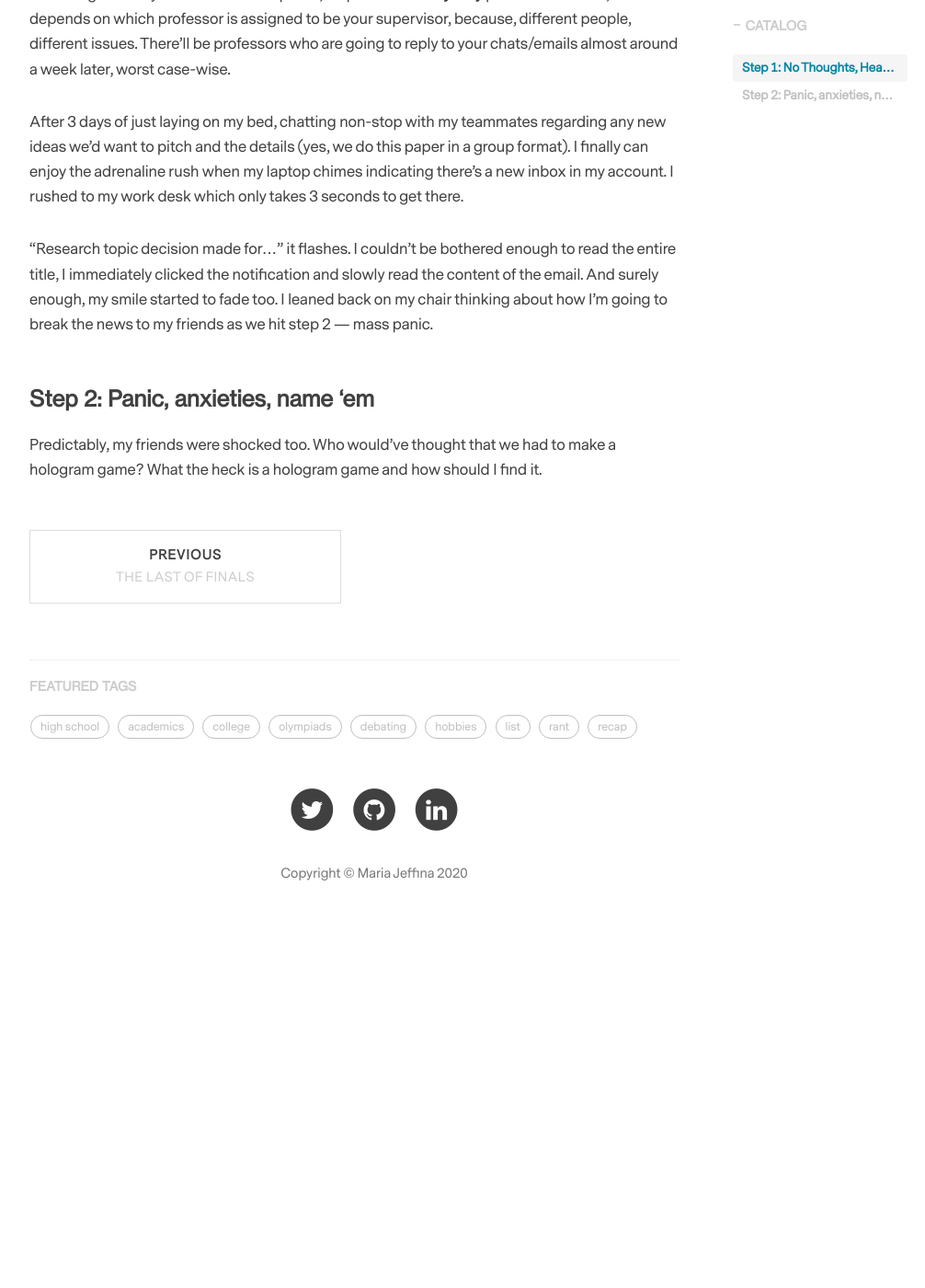
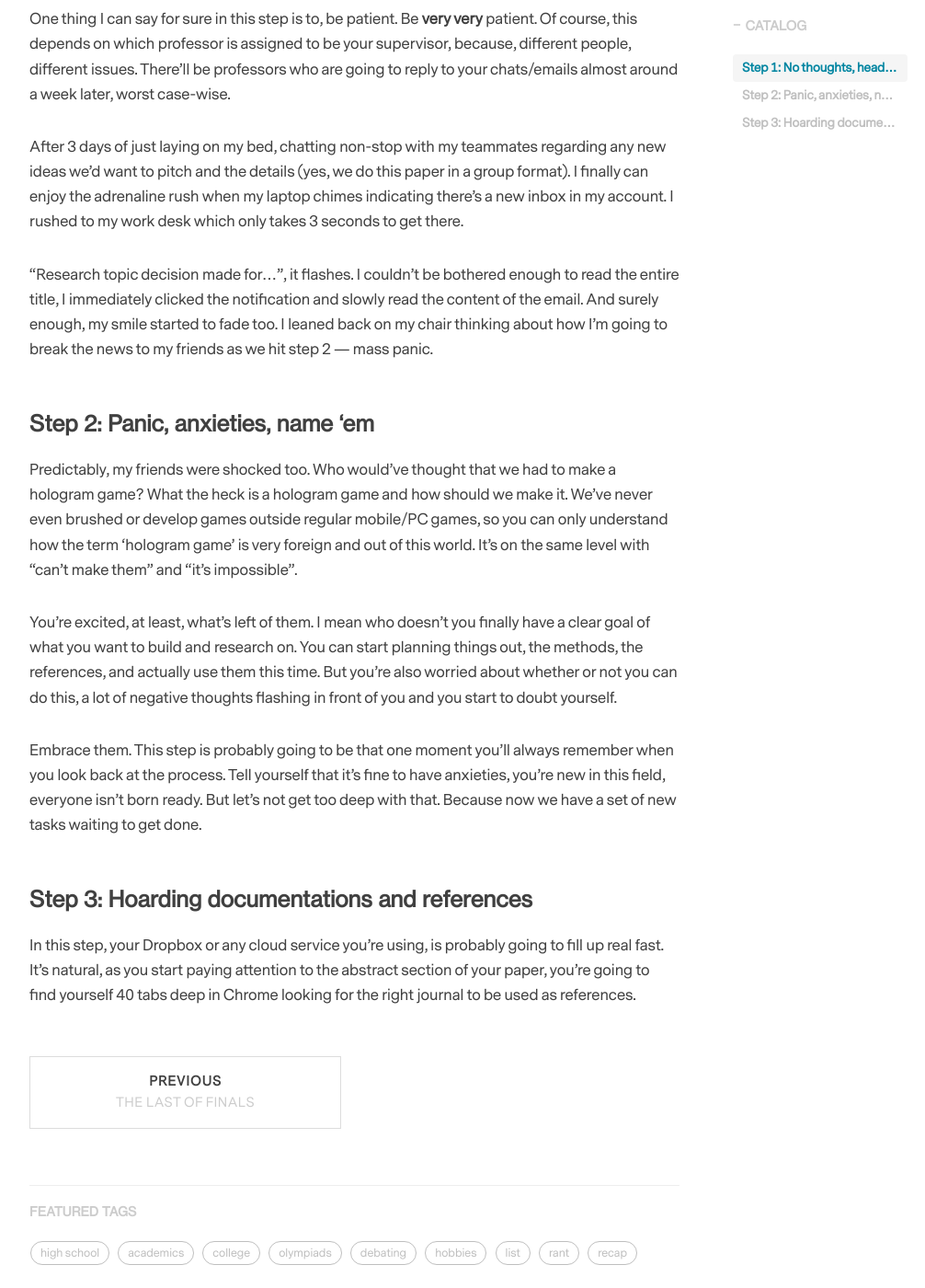
Before and after one commit to maiesey/maiesey.github.io, a Jekyll site: the page built from _posts/2020-04-15-on-my-way-to-become-a-researcher.markdown, in a window 1280 px wide and 1400 px high, scrolled down 1437 px. Shown: the whole window at 92% size, without its empty margins (233-1239 px from the left). Built offline with Jekyll 4.4.1, drawn with Linux system fonts in a browser that asks for light colours; nearby versions of some CDN libraries; comment, search, counter and statistics services are not loaded; before the commit the page ends 2463 px from its top, so only the background shows below that; some of the changed text lies outside the part shown.

Commit message:
update asset

```diff
--- a/_posts/2020-02-19-the-last-of-finals.markdown
+++ b/_posts/2020-02-19-the-last-of-finals.markdown
@@ -1,7 +1,7 @@
 ---
 layout:     post
 title:      "The Last of Finals"
-subtitle:   "The last finals I'll ever do in my life (probably)"
+subtitle:   "The story of my last finals went. Soz."
 date:       2020-02-19 3:50:00
 author:     "MJ"
 header-img: "img/bg-lastfinals.jpg"
--- a/_posts/2020-04-15-on-my-way-to-become-a-researcher.markdown
+++ b/_posts/2020-04-15-on-my-way-to-become-a-researcher.markdown
@@ -16,18 +16,26 @@ You might be wondering. *Then why??*. Good question, but sadly I don't have the
 
 Writing a research paper shouldn't be like this. In fact, it's probably NOT like this. But when you combine an undergraduate student who's neck deep in internship projects and challenges, personal projects or other creative pursuits she somehow still decides to continue and a research topic you've never heard of and had no idea at all about. Things can go haywire, as usual.
 
-So, here's to the unfolding process of my scientific paper draft (it's still a draft. THANK GOD) which happens in the span of 4 - 5 weeks. Let's dive in.
+So, here's to the unfolding process of my scientific paper draft (it's still a draft. THANK GOD) which happens in the span of 4 - 5 weeks. Let's dive in, you won't believe how chaotic this can be.
 
 ---
 
-### Step 1: No Thoughts, Head Empty
+### Step 1: No thoughts, head empty
 The first few days are going to be very-very...confusing and boring. This step is usually filled with you spamming your professor with ideas pitch of research topic you'd want to do (knowing very well it'll be altered and you won't get the actual topic you want). But pitch them anyway. Obviously, ideas don't just come out of nowhere. You'll probably going to spend a lot of time scrolling through Google Scholar or ResearchGate trying to find references, just for starter.
 
 One thing I can say for sure in this step is to, be patient. Be **very very** patient. Of course, this depends on which professor is assigned to be your supervisor, because, different people, different issues. There'll be professors who are going to reply to your chats/emails almost around a week later, worst case-wise.
 
 After 3 days of just laying on my bed, chatting non-stop with my teammates regarding any new ideas we'd want to pitch and the details (yes, we do this paper in a group format). I finally can enjoy the adrenaline rush when my laptop chimes indicating there's a new inbox in my account. I rushed to my work desk which only takes 3 seconds to get there.
 
-"Research topic decision made for..." it flashes. I couldn't be bothered enough to read the entire title, I immediately clicked the notification and slowly read the content of the email. And surely enough, my smile started to fade too. I leaned back on my chair thinking about how I'm going to break the news to my friends as we hit step 2 --- mass panic.
+"Research topic decision made for...", it flashes. I couldn't be bothered enough to read the entire title, I immediately clicked the notification and slowly read the content of the email. And surely enough, my smile started to fade too. I leaned back on my chair thinking about how I'm going to break the news to my friends as we hit step 2 --- mass panic.
 
 ### Step 2: Panic, anxieties, name 'em
-Predictably, my friends were shocked too. Who would've thought that we had to make a hologram game? What the heck is a hologram game and how should I find it.
+Predictably, my friends were shocked too. Who would've thought that we had to make a hologram game? What the heck is a hologram game and how should we make it. We've never even brushed or develop games outside regular mobile/PC games, so you can only understand how the term 'hologram game' is very foreign and out of this world. It's on the same level with "can't make them" and "it's impossible".
+
+You're excited, at least, what's left of them. I mean who doesn't you finally have a clear goal of what you want to build and research on. You can start planning things out, the methods, the references, and actually use them this time. But you're also worried about whether or not you can do this, a lot of negative thoughts flashing in front of you and you start to doubt yourself.
+
+Embrace them.
+This step is probably going to be that one moment you'll always remember when you look back at the process. Tell yourself that it's fine to have anxieties, you're new in this field, everyone isn't born ready. But let's not get too deep with that. Because now we have a set of new tasks waiting to get done.
+
+### Step 3: Hoarding documentations and references
+In this step, your Dropbox or any cloud service you're using, is probably going to fill up real fast. It's natural, as you start paying attention to the abstract section of your paper, you're going to find yourself 40 tabs deep in Chrome looking for the right journal to be used as references.
```
